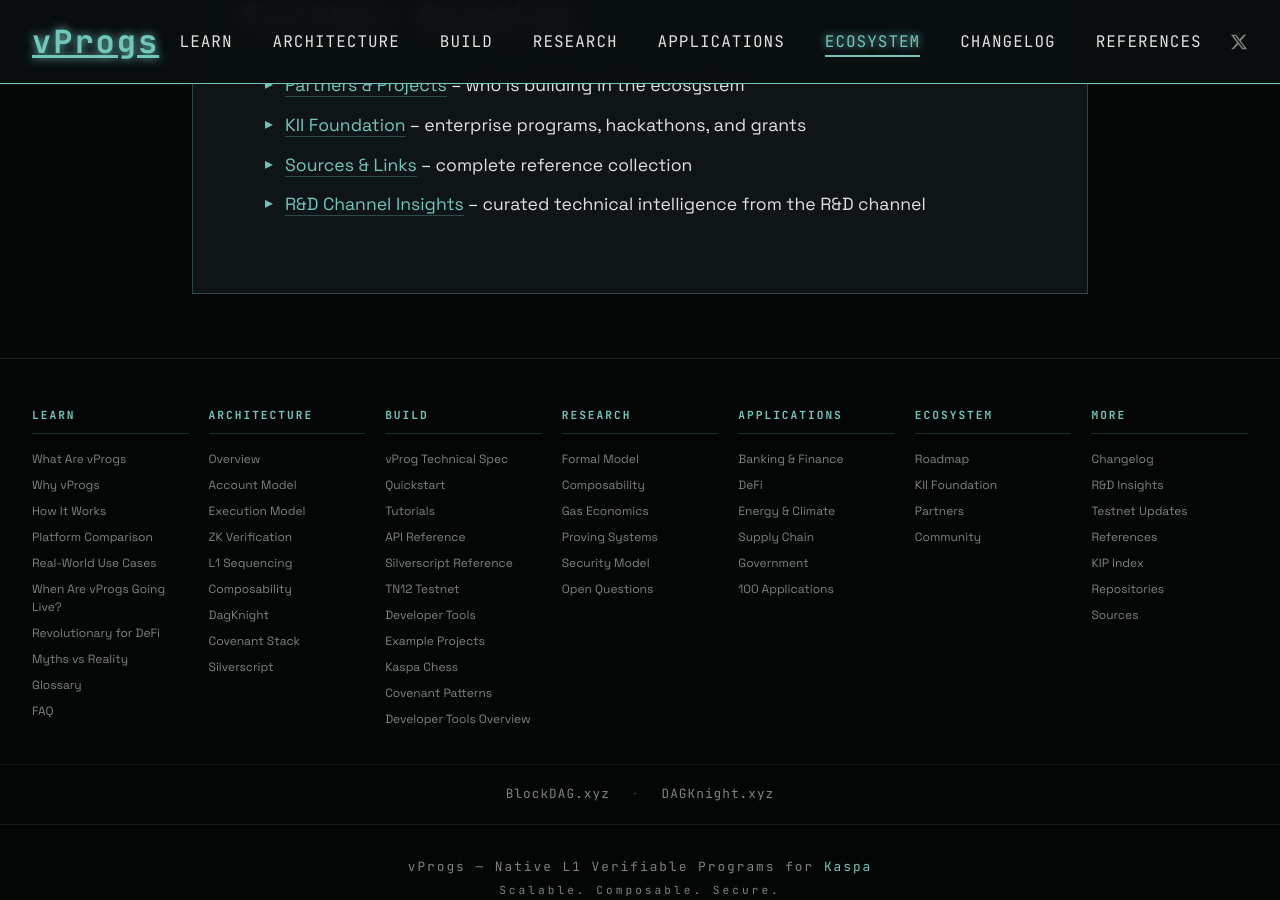
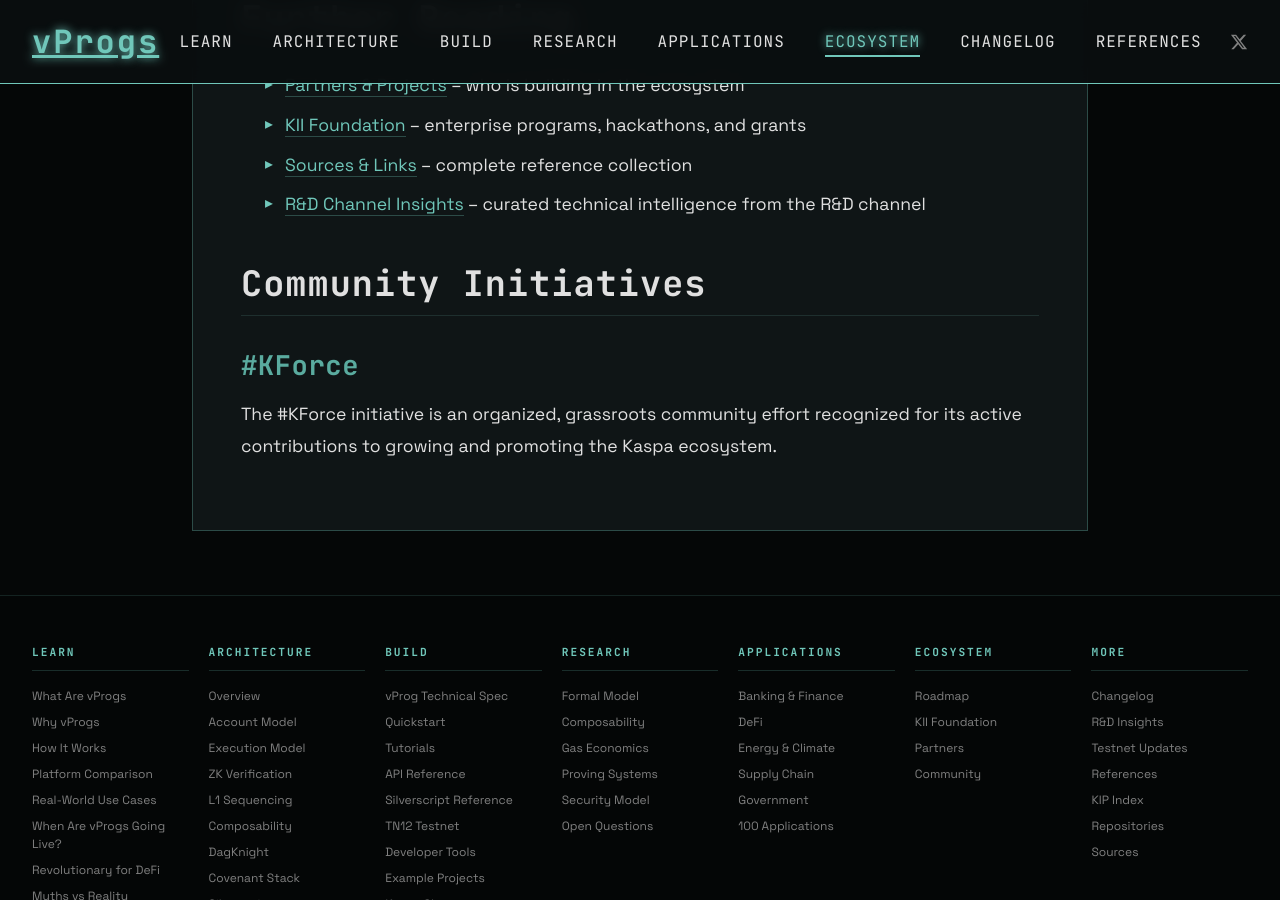
Before and after one commit to creative-inference/vprogs.xyz, a Jekyll site: the page built from ecosystem/community.md, in a window 1280 px wide and 900 px high, scrolled down 6354 px. Built offline with Jekyll 4.4.1, drawn with Linux system fonts in a browser that asks for light colours.

Commit message:
Add section for Community Initiatives highlighting #KForce [auto]

```diff
--- a/ecosystem/community.md
+++ b/ecosystem/community.md
@@ -169,3 +169,9 @@
 - [KII Foundation](/ecosystem/kii) -- enterprise programs, hackathons, and grants
 - [Sources & Links](/references/sources) -- complete reference collection
 - [R&D Channel Insights](/changelog/rnd-insights) -- curated technical intelligence from the R&D channel
+
+## Community Initiatives
+
+### #KForce
+
+The #KForce initiative is an organized, grassroots community effort recognized for its active contributions to growing and promoting the Kaspa ecosystem.
```
